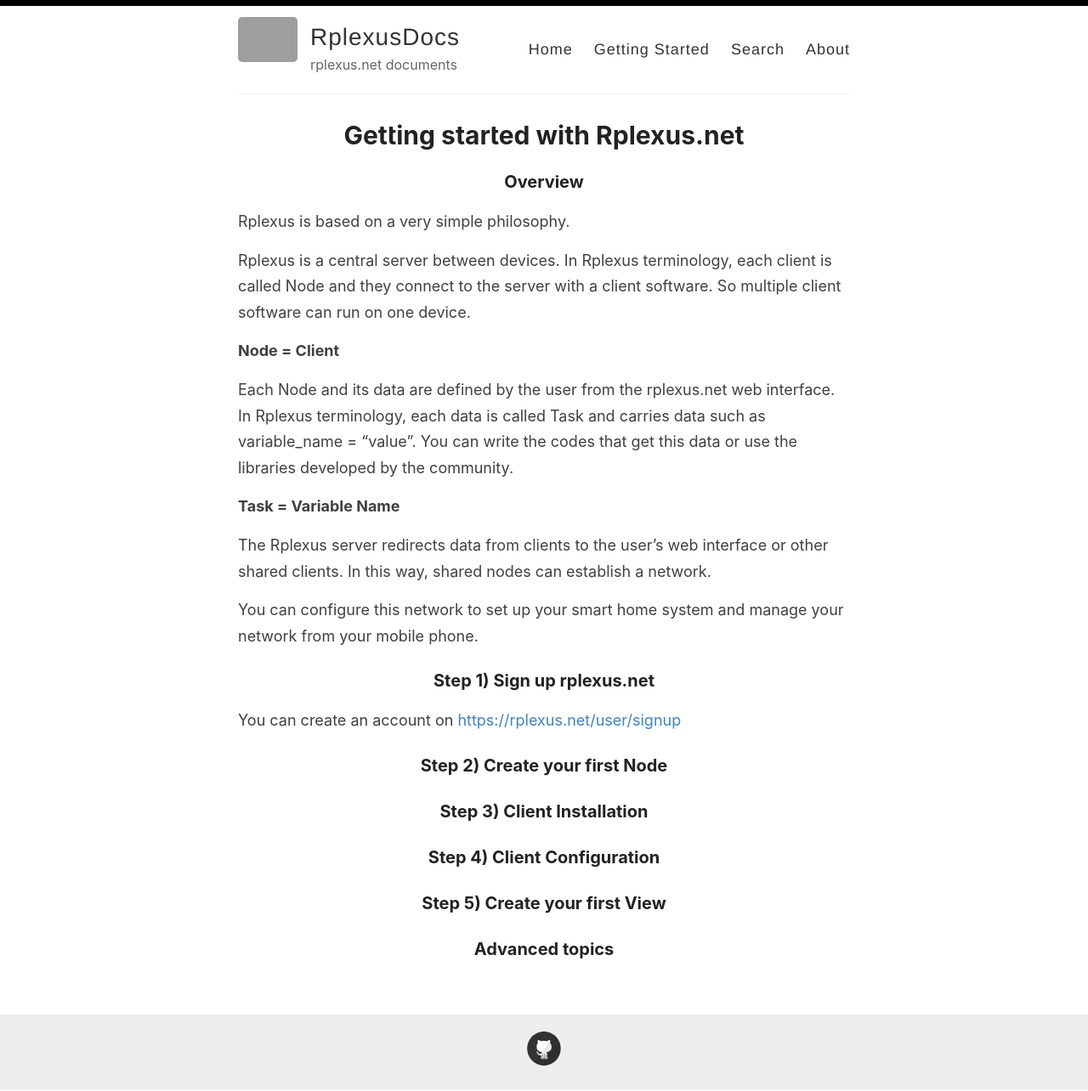
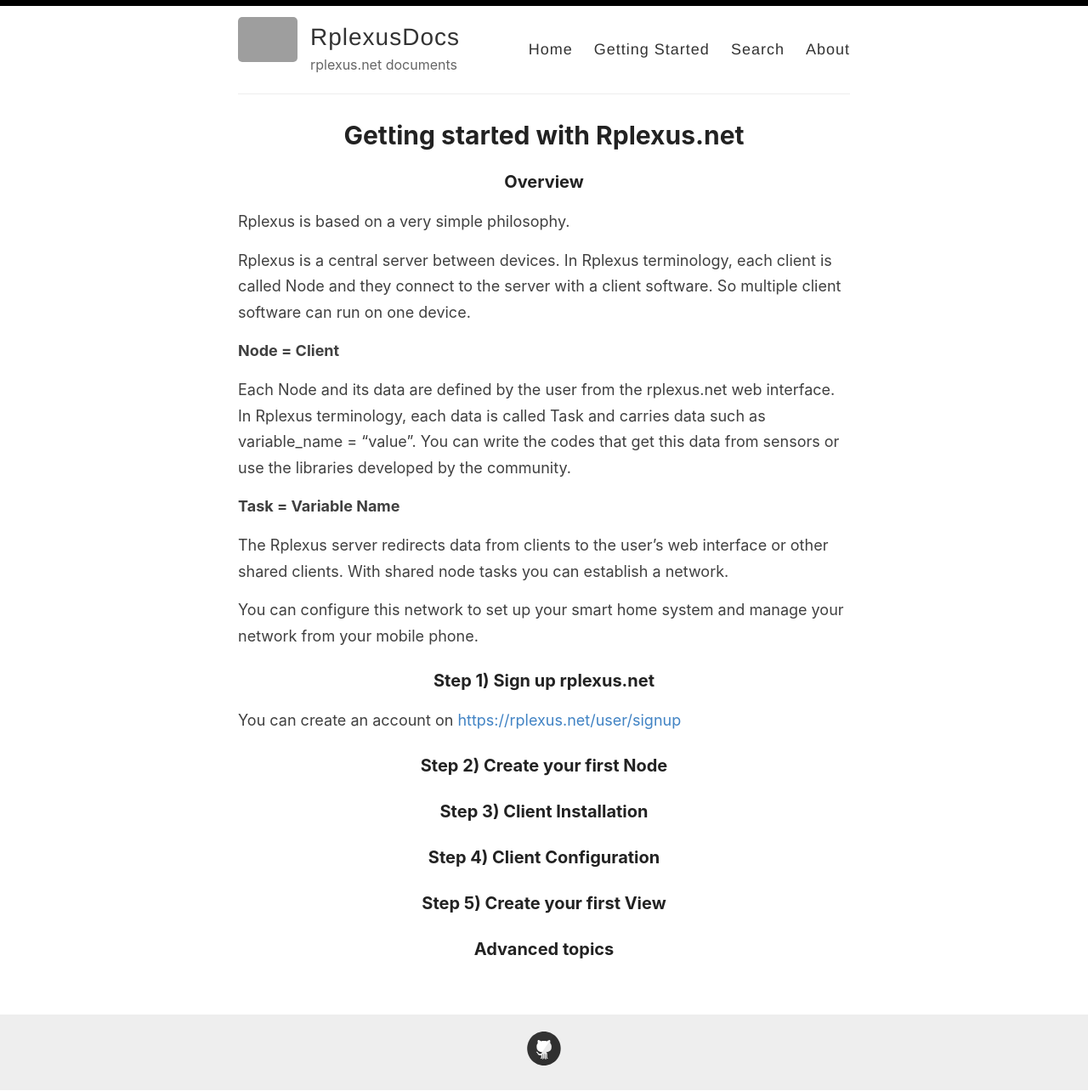
Before and after one commit to alierkanimrek/rplexusdocs, a Jekyll site: the page built from _pages/getting-started.md, in a window 1280 px wide. Shown: the whole page at 85% size. Built offline with Jekyll 4.4.1, drawn with Linux system fonts in a browser that asks for light colours; grey boxes are pictures that could not be loaded.

Commit message:
Update getting-started.md

```diff
--- a/_pages/getting-started.md
+++ b/_pages/getting-started.md
@@ -11,11 +11,11 @@ Rplexus is a central server between devices. In Rplexus terminology, each client
 
 **Node = Client**
 
-Each Node and its data are defined by the user from the rplexus.net web interface. In Rplexus terminology, each data is called Task and carries data such as variable_name = "value". You can write the codes that get this data or use the libraries developed by the community.
+Each Node and its data are defined by the user from the rplexus.net web interface. In Rplexus terminology, each data is called Task and carries data such as variable_name = "value". You can write the codes that get this data from sensors or use the libraries developed by the community.
 
 **Task = Variable Name**
 
-The Rplexus server redirects data from clients to the user's web interface or other shared clients. In this way, shared nodes can establish a network.
+The Rplexus server redirects data from clients to the user's web interface or other shared clients. With shared node tasks you can establish a network.
 
 You can configure this network to set up your smart home system and manage your network from your mobile phone.
 
```
